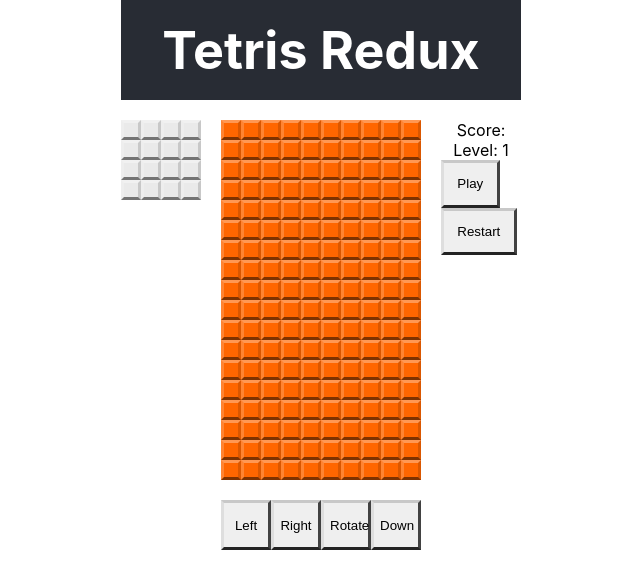
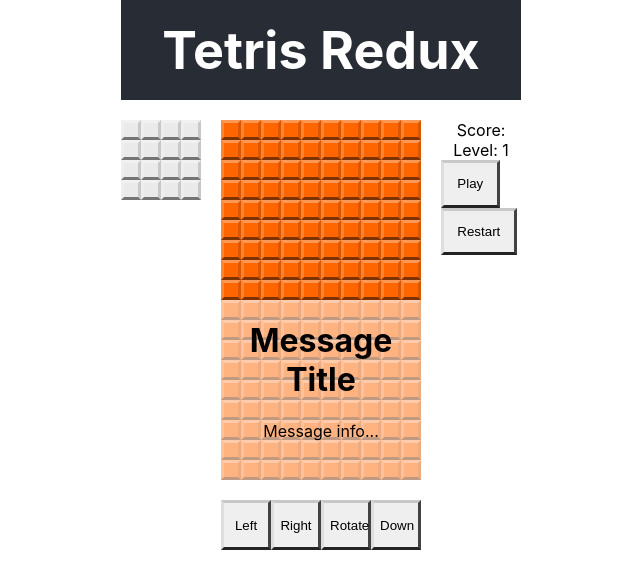
Before and after one commit to aucoeur/GravitySquares, a React (Create React App) app: page / in a window 1280 px wide. Shown: the top 588 px of the page, without its empty margins (319-959 px from the left). Built offline with nearby package versions, Linux system fonts and the light colour scheme.

Commit message:
Added initial message popup

```diff
--- a/src/App.js
+++ b/src/App.js
@@ -5,6 +5,7 @@ import GridBoard from './components/GridBoard/GridBoard'
 import NextBlock from './components/NextBlock/NextBlock'
 import ScoreBoard from './components/ScoreBoard/ScoreBoard'
 import Controls from './components/Controls/Controls'
+import MessagePopUp from './components/MessagePopUp/MessagePopUp'
 
 function App() {
   return (
@@ -16,6 +17,7 @@ function App() {
       <NextBlock />
       <ScoreBoard />
       <Controls />
+      <MessagePopUp />
     </div>
   );
 }
--- a/src/components/MessagePopUp/MessagePopUp.css
+++ b/src/components/MessagePopUp/MessagePopUp.css
@@ -0,0 +1,14 @@
+.message-popup {
+  position: absolute;
+  left: 50%;
+  top: 50%;
+  transform: translate(-50%, -50%);
+  width: calc(var(--tile-size) * 10);
+  height: calc(var(--tile-size) * 10);
+  background-color: rgba(255, 255, 255, 0.5);
+  text-align: center;
+}
+
+.message-popup.hidden {
+  display: none;
+}
--- a/src/components/MessagePopUp/MessagePopUp.js
+++ b/src/components/MessagePopUp/MessagePopUp.js
@@ -0,0 +1,10 @@
+import './MessagePopUp.css'
+
+export default function MessagePopUp(props) {
+  return(
+    <div className="message-popup">
+      <h1>Message Title</h1>
+      <p>Message info...</p>
+    </div>
+  )
+}
```
